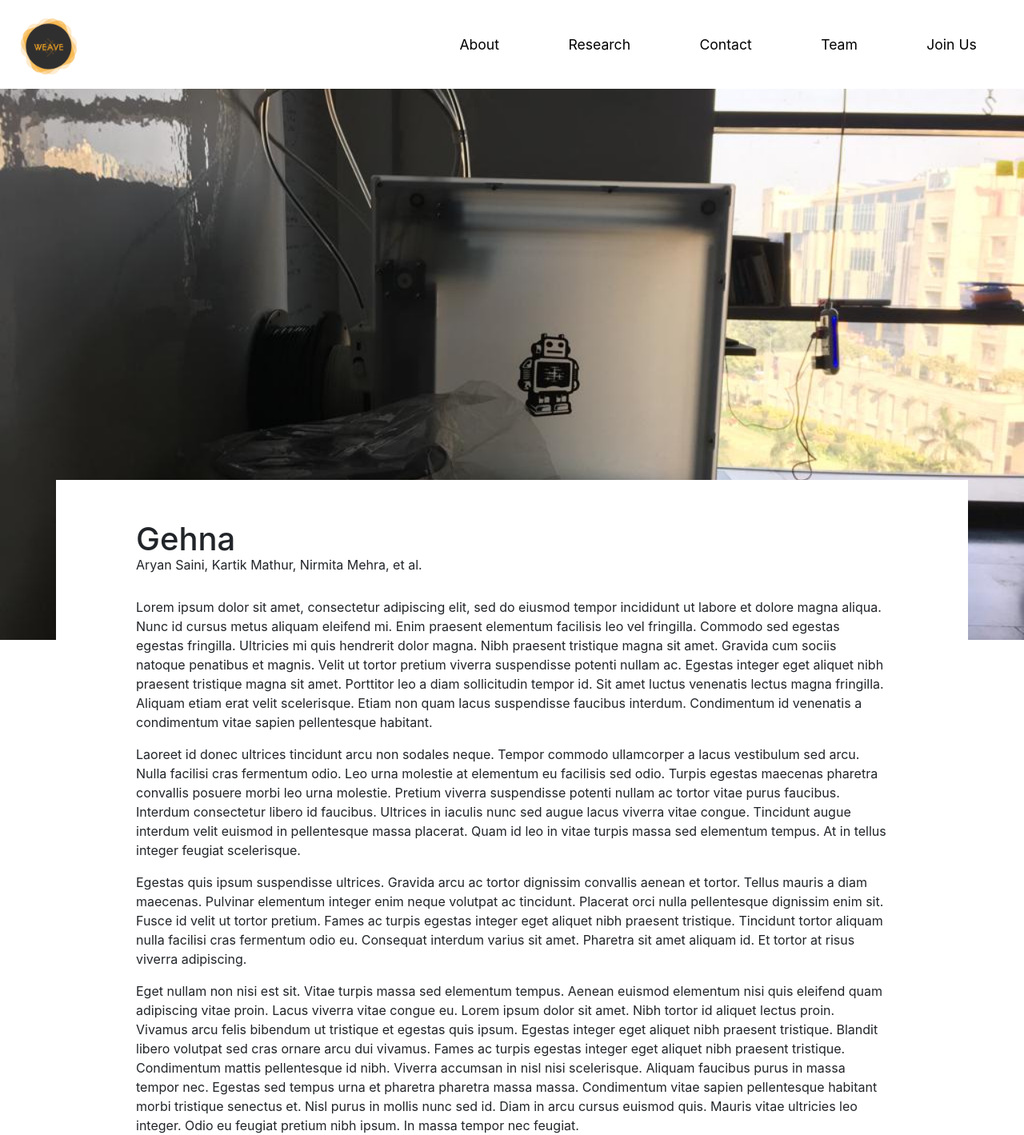
After one commit to suyashagarwal01/weave-web, a Flask app: template templates/projects/gehna.html in a window 1280 px wide. The commit adds this page. Shown: the whole page at 80% size. Run offline with Flask 2, Linux system fonts and the light colour scheme; the template is opened without the code that fills it, so the values that code supplies are empty.

Commit message:
Added dummy project page template

```diff
--- a/static/css/min.style.css
+++ b/static/css/min.style.css
@@ -28,6 +28,18 @@
 
 .pt1 {
 
+}
+
+.bg_project {
+    position: relative;
+    display: flex;
+    overflow: hidden;
+    margin: 0;
+    min-height: 100%;
+    min-width: 100%;
+    object-fit: contain;
+    height:100vh;
+    /*background-color:black;*/
 }
 
 .researchcard {
--- a/templates/index.html
+++ b/templates/index.html
@@ -128,11 +128,11 @@
         <div class="container">
             <div class="row justify-content-center">
                 <div class="col-sm-6 col-lg-6 col-md-6 re_img">
-                    <a href="#">
+                    <a href="./projects/gehna.html">
                         <img src="../static/img_1600_1024.jpg" alt="lego"/>
                     </a>
                     <h4><em>Research Topic</em></h4>
-                    <h3>Project topic</h3>
+                    <h3>Gehna</h3>
                 </div>
                 <div class="col-sm-6 col-lg-6 col-md-6 re_img">
                     <a href="#">
--- /dev/null
+++ b/templates/projects/gehna.html
@@ -0,0 +1,112 @@
+<!DOCTYPE html>
+<html lang="en">
+<head>
+    <meta charset="UTF-8">
+    <title>Gehna</title>
+    <link rel="stylesheet" href="../../static/css/bootstrap.min.css">
+    <!--<link rel="stylesheet" href="../static/style.css">-->
+    <link rel="stylesheet" href="../../static/css/min.style.css">
+
+    <link href="https://fonts.googleapis.com/css?family=Playfair+Display" rel="stylesheet">
+    <link href="https://fonts.googleapis.com/css?family=Lato:400,700" rel="stylesheet">
+    <script src="../../static/jquery-3.3.1.min.js"></script>
+    <script src="../../static/popper.min.js"></script>
+    <script src="../../static/bootstrap.min.js"></script>
+</head>
+<body>
+<header>
+    <nav class="navbar navbar-expand-lg navbar-dark fixed-top" id="menu">
+        <a class="navbar-brand" href="../../templates/index.html"><img src="../../static/logo.png" class="logo"></a>
+        <button class="navbar-toggler collapsed" type="button" data-toggle="collapse" data-target="#navbarNav"
+                aria-controls="navbarNav" aria-expanded="false" aria-label="Toggle navigation">
+            <!-- <span class="navbar-toggler-icon"></span> -->
+            <span class="icon-bar"></span>
+            <span class="icon-bar"></span>
+            <span class="icon-bar"></span>
+            <span class="sr-only">Toggle navigation</span>
+
+        </button>
+        <div class="collapse navbar-collapse" id="navbarNav">
+            <ul class="navbar-nav  ml-auto">
+                <li class="nav-item">
+                    <a class="nav-link" href="../../templates/index.html#about">About</a>
+                </li>
+                <li class="nav-item">
+                    <a class="nav-link" href="../../templates/index.html#research">Research</a>
+                </li>
+                <li class="nav-item">
+                    <a class="nav-link" href="../../templates/index.html#contact">Contact</a>
+                </li>
+                <li class="nav-item">
+                    <a class="nav-link" href="../../templates/team.html">Team</a>
+                </li>
+                <li class="nav-item">
+                    <a class="nav-link" href="../../templates/joinus.html">Join Us</a>
+                </li>
+            </ul>
+        </div>
+    </nav>
+</header>
+<section class="home" data-section-name="home" id="home">
+    <div class="jumbotron jumbotron-fluid bg_project">
+        <img src="../../static/projectplaceholder.jpeg" style="object-fit: cover; width: 100vw; height: 100vh;">
+        <!--<video playsinline autoplay muted loop>-->
+        <!--<source src="../../static/final.webm" type="video/webm">-->
+        <!--</video>-->
+    </div>
+</section>
+
+<section style="margin-top: -200px;">
+    <div class="container">
+        <div class="row">
+            <div class="col-lg-12"
+                 style="background-color: white; height: 100vh; padding-left: 100px; padding-right: 100px; padding-top: 50px;">
+                <h1>Gehna</h1>
+                <p style="line-height: 1px;">Aryan Saini, Kartik Mathur, Nirmita Mehra, et al.</p>
+                <br>
+                <p>
+                    Lorem ipsum dolor sit amet, consectetur adipiscing elit, sed do eiusmod tempor incididunt ut labore
+                    et dolore magna aliqua. Nunc id cursus metus aliquam eleifend mi. Enim praesent elementum facilisis
+                    leo vel fringilla. Commodo sed egestas egestas fringilla. Ultricies mi quis hendrerit dolor magna.
+                    Nibh praesent tristique magna sit amet. Gravida cum sociis natoque penatibus et magnis. Velit ut
+                    tortor pretium viverra suspendisse potenti nullam ac. Egestas integer eget aliquet nibh praesent
+                    tristique magna sit amet. Porttitor leo a diam sollicitudin tempor id. Sit amet luctus venenatis
+                    lectus magna fringilla. Aliquam etiam erat velit scelerisque. Etiam non quam lacus suspendisse
+                    faucibus interdum. Condimentum id venenatis a condimentum vitae sapien pellentesque habitant.
+                </p>
+                <p>
+                    Laoreet id donec ultrices tincidunt arcu non sodales neque. Tempor commodo ullamcorper a lacus
+                    vestibulum sed arcu. Nulla facilisi cras fermentum odio. Leo urna molestie at elementum eu facilisis
+                    sed odio. Turpis egestas maecenas pharetra convallis posuere morbi leo urna molestie. Pretium
+                    viverra suspendisse potenti nullam ac tortor vitae purus faucibus. Interdum consectetur libero id
+                    faucibus. Ultrices in iaculis nunc sed augue lacus viverra vitae congue. Tincidunt augue interdum
+                    velit euismod in pellentesque massa placerat. Quam id leo in vitae turpis massa sed elementum
+                    tempus. At in tellus integer feugiat scelerisque.
+                </p>
+                <p>
+                    Egestas quis ipsum suspendisse ultrices. Gravida arcu ac tortor dignissim convallis aenean et
+                    tortor. Tellus mauris a diam maecenas. Pulvinar elementum integer enim neque volutpat ac tincidunt.
+                    Placerat orci nulla pellentesque dignissim enim sit. Fusce id velit ut tortor pretium. Fames ac
+                    turpis egestas integer eget aliquet nibh praesent tristique. Tincidunt tortor aliquam nulla facilisi
+                    cras fermentum odio eu. Consequat interdum varius sit amet. Pharetra sit amet aliquam id. Et tortor
+                    at risus viverra adipiscing.
+                </p>
+                <p>
+                    Eget nullam non nisi est sit. Vitae turpis massa sed elementum tempus. Aenean euismod elementum nisi
+                    quis eleifend quam adipiscing vitae proin. Lacus viverra vitae congue eu. Lorem ipsum dolor sit
+                    amet. Nibh tortor id aliquet lectus proin. Vivamus arcu felis bibendum ut tristique et egestas quis
+                    ipsum. Egestas integer eget aliquet nibh praesent tristique. Blandit libero volutpat sed cras ornare
+                    arcu dui vivamus. Fames ac turpis egestas integer eget aliquet nibh praesent tristique. Condimentum
+                    mattis pellentesque id nibh. Viverra accumsan in nisl nisi scelerisque. Aliquam faucibus purus in
+                    massa tempor nec. Egestas sed tempus urna et pharetra pharetra massa massa. Condimentum vitae sapien
+                    pellentesque habitant morbi tristique senectus et. Nisl purus in mollis nunc sed id. Diam in arcu
+                    cursus euismod quis. Mauris vitae ultricies leo integer. Odio eu feugiat pretium nibh ipsum. In
+                    massa tempor nec feugiat.
+                </p>
+            </div>
+        </div>
+    </div>
+</section>
+
+</body>
+</html>
```
Also changed, not shown: static/projectplaceholder.jpeg (added).
